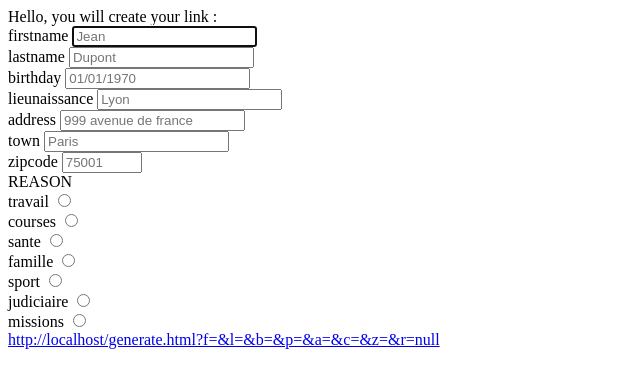
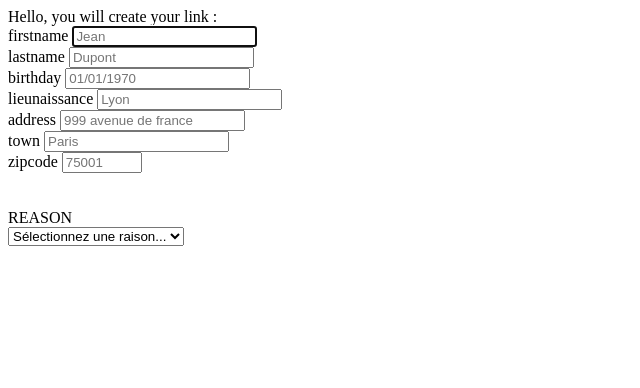
Before and after one commit to GetLuko/Covid19-French-Auth, a plain HTML site: page index.html in a window 1280 px wide. Shown: the whole page, without its empty margins (0-640 px from the left). Drawn offline with Linux system fonts and the light colour scheme.

Commit message:
Change dropdown

```diff
--- a/index.html
+++ b/index.html
@@ -10,49 +10,42 @@
         Hello, you will create your link :
         <form id="form-profile">
             firstname
-            <input type="text" id="field-firstname" name="firstname" autocomplete="given-name" placeholder="Jean" aria-labelledby="field-firstname-label" required="" autofocus="">
+            <input type="text" id="first-name" name="firstname" autocomplete="given-name" placeholder="Jean" aria-labelledby="field-firstname-label" required="" autofocus="">
             </br>
             lastname
-            <input type="text" id="field-lastname" name="lastname" autocomplete="family-name" placeholder="Dupont" aria-labelledby="field-lastname-label" required="" autofocus="">
+            <input type="text" id="last-name" name="lastname" autocomplete="family-name" placeholder="Dupont" aria-labelledby="field-lastname-label" required="" autofocus="">
             </br>
             birthday
-            <input type="text" inputmode="numeric" id="field-birthday" name="birthday" autocomplete="bday" placeholder="01/01/1970" maxlength="10" aria-labelledby="field-birthday-label" required="">
+            <input type="text" inputmode="numeric" id="birthdate" name="birthday" autocomplete="bday" placeholder="01/01/1970" maxlength="10" aria-labelledby="field-birthday-label" required="">
             </br>
             lieunaissance
-            <input type="text" id="field-lieunaissance" name="lieunaissance" aria-labelledby="field-lieunaissance-label" placeholder="Lyon" required="">
+            <input type="text" id="birth-place" name="lieunaissance" aria-labelledby="field-lieunaissance-label" placeholder="Lyon" required="">
             </br>
             address
-            <input type="text" id="field-address" name="address" autocomplete="address-line1" aria-labelledby="field-address-label" placeholder="999 avenue de france" required="">
+            <input type="text" id="address" name="address" autocomplete="address-line1" aria-labelledby="field-address-label" placeholder="999 avenue de france" required="">
             </br>
             town
-            <input type="text" id="field-town" name="town" autocomplete="address-level1" aria-labelledby="field-town-label" placeholder="Paris" required="">
+            <input type="text" id="city" name="town" autocomplete="address-level1" aria-labelledby="field-town-label" placeholder="Paris" required="">
             </br>
             zipcode
-            <input type="number" min="00000" max="99999" id="field-zipcode" name="zipcode" autocomplete="zipcode" minlength="4" maxlength="5" aria-labelledby="field-zipcode-label" placeholder="75001" required="">
-            </br>
+            <input type="number" min="00000" max="99999" id="post-code" name="post-code" autocomplete="zipcode" minlength="4" maxlength="5" aria-labelledby="field-zipcode-label" placeholder="75001" required="">
+            </br></br></br>
+
             REASON </br>
-            travail
-            <input type="radio" name="field-reason" id="checkbox-travail" value="work">
-            </br>
-            courses
-            <input type="radio" name="field-reason" id="checkbox-courses" value="buy">
-            </br>
-            sante
-            <input type="radio" name="field-reason" id="checkbox-sante" value="health">
-            </br>
-            famille
-            <input type="radio" name="field-reason" id="checkbox-famille" value="family">
-            </br>
-            sport
-            <input type="radio" name="field-reason" id="checkbox-sport" value="sport">
-            </br>
-            judiciaire
-            <input type="radio" name="field-reason" id="checkbox-judiciaire" value="legal">
-            </br>
-            missions
-            <input type="radio" name="field-reason" id="checkbox-missions" value="mission">
+            <select id="motive" name="motive">
+                <option value="0">Sélectionnez une raison...</option>
+                <option value="work">Travail</option>
+                <option value="sport">Sport</option>
+                <option value="buy">Courses</option>
+                <option value="health">Santé</option>
+                <option value="family">Famille</option>
+                <option value="sport">Judiciaire</option>
+                <option value="mission">Mission d’intérêt général</option>
+            </select>
         </form>
-        <a href="generate.html" id="generation-link">LINK TO GENERATE</a>
+        <div id="generation-link" class="attestation_url">
+            <a href="generate.html"></a>
+        </div>
     </div>
 </body>
 <script src="index.js"></script>
--- a/index.js
+++ b/index.js
@@ -1,29 +1,14 @@
-window.addEventListener("DOMContentLoaded", (event) => {
-    const all_input = document.querySelectorAll("input");
-    for (index = 0; index < all_input.length; ++index) {
-        all_input[index].addEventListener("focusin", refreshData);
-        all_input[index].addEventListener("change", refreshData);
-        all_input[index].addEventListener("input", refreshData);
-        all_input[index].addEventListener("focusout", refreshData);
-    }
-    refreshData();
-})
+
 function refreshData() {
-    const firstname = document.getElementById("field-firstname").value; //firstname
-    const lastname = document.getElementById("field-lastname").value; //lastname
-    const birthday = document.getElementById("field-birthday").value; //birthday
-    const lieunaissance = document.getElementById("field-lieunaissance").value; //place of born
-    const address = document.getElementById("field-address").value; //address
-    const town = document.getElementById("field-town").value; //city
-    const zipcode = document.getElementById("field-zipcode").value; //zipcode
-    var reason = null;
-    var radios = document.getElementsByName('field-reason');
-    for (var i = 0, length = radios.length; i < length; i++) {
-        if (radios[i].checked) {
-            reason = radios[i].value;
-            break;
-        }
-    }
+    const firstname = document.getElementById("first-name").value; //firstname
+    const lastname = document.getElementById("last-name").value; //lastname
+    const birthday = document.getElementById("birthdate").value; //birthday
+    const lieunaissance = document.getElementById("birth-place").value; //place of born
+    const address = document.getElementById("address").value; //address
+    const town = document.getElementById("city").value; //city
+    const zipcode = document.getElementById("post-code").value; //zipcode
+    var   reason = document.getElementById('motive').value;
+
     var data = {
         f: firstname,
         l: lastname,
@@ -34,8 +19,8 @@ function refreshData() {
         z: zipcode,
         r: reason
     }
-    document.getElementById("generation-link").href = window.location.origin + "/generate.html?" + serialize(data);
-    document.getElementById("generation-link").innerText = window.location.origin + "/generate.html?" + serialize(data);
+    document.querySelector("#url-generate > a").href = "https://covid.luko.eu/generate.html?" + serialize(data);
+    document.querySelector("#url-generate > a").innerText = "https://covid.luko.eu/generate.html?" + serialize(data);
 }
 
 function serialize(obj) {
```
